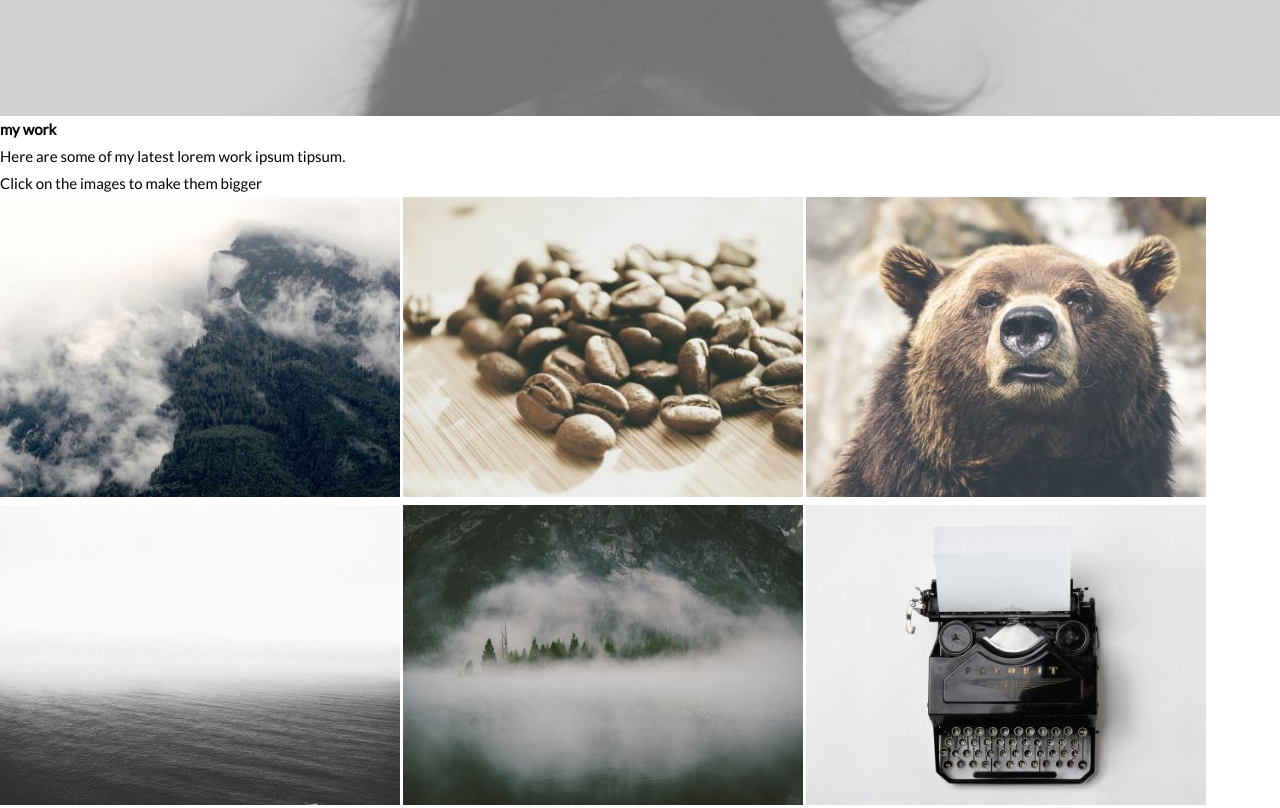
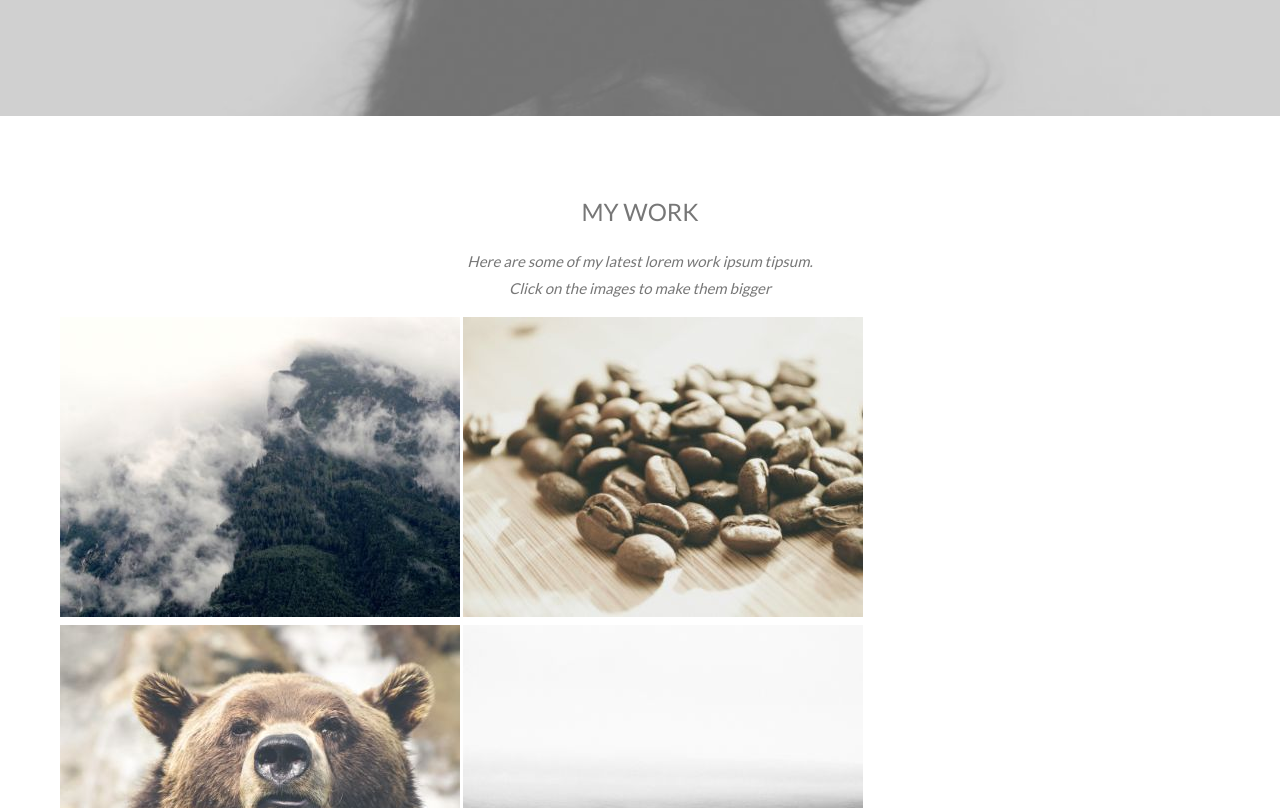
Before and after one commit to Suy4Dever/web-cv-template, a plain HTML site: page index.html in a window 1280 px wide. Shown: the part 2034-2842 px from the top of the page. Drawn offline with Linux system fonts and the light colour scheme.

Commit message:
add layout to header of gallery

```diff
--- a/style.css
+++ b/style.css
@@ -210,3 +210,31 @@ header {
     left: 50%;
     transform: translate(-50%, 50%);
 }
+
+.my-work-container {
+    margin: 0px 44px;
+    padding: 64px 16px;
+}
+
+.my-work-header {
+    margin: 10px 0px;
+    color: #777;
+    text-transform: uppercase;
+    text-align: center;
+    font-size: 24px;
+    font-weight: 400;
+}
+
+.my-work-title-1 {
+    margin-top: 15px;
+    color: #777;
+    font-style: italic;
+    text-align: center;
+}
+
+.my-work-title-2 {
+    margin-bottom: 15px;
+    color: #777;
+    font-style: italic;
+    text-align: center;
+}
```
